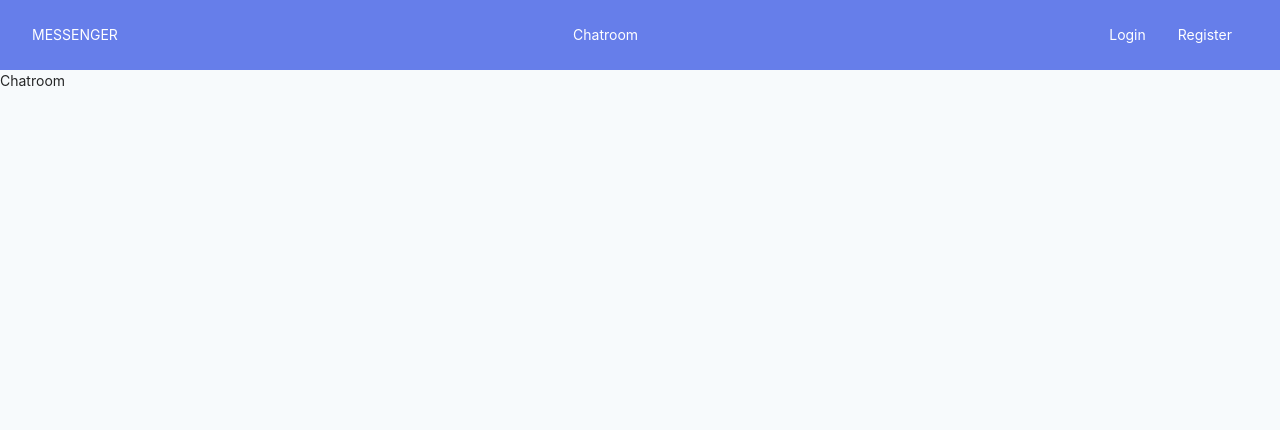
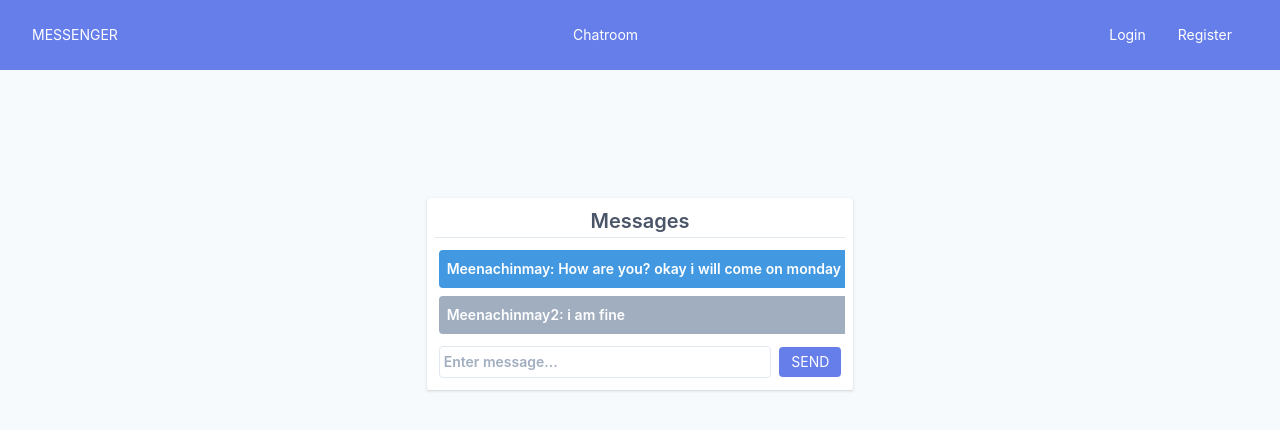
Before and after one commit to Meenachinmay/new_chat_RJS, a React (Create React App) app in the folder client/: page /chatroom/1 in a window 1280 px wide. Shown: the top 430 px of the page. Built offline with nearby package versions, Linux system fonts and the light colour scheme; no server answers.

Commit message:
chat room ui added

```diff
--- a/client/src/Pages/Chatroom.js
+++ b/client/src/Pages/Chatroom.js
@@ -1,21 +1,54 @@
 import React, { useEffect, useState } from 'react';
-import io from 'socket.io-client';
+import { connectToSocket, disconnectToSocket } from '../_actions/chatRoomActions';
 
+import { useDispatch } from 'react-redux';
 
 const Chatroom = ({ match }) => {
 
-    const socket = io.connect('http://localhost:4000');
+    const chatRoomID = match.params.id;
+    const [newmessage, setNewMessage] = useState("");
+
     const [query, setQuery] = useState(false);
+    const dispatch = useDispatch();
 
-    useEffect(() => {
-        socket.on('testing', data => console.log(data));
+    const handleSubmit = (e) => {
+        e.preventDefault();
 
-        // eslint-disable-next-line
-    },[query]);
+        console.log(newmessage)
+    }
+
+    // useEffect(() => {
+    //     dispatch(connectToSocket());
+
+    //     return ( () => {
+    //         dispatch(disconnectToSocket());
+    //     })
+    //     // eslint-disable-next-line
+    // },[query]);
 
     return (
-        <div>
-            Chatroom
+        <div className="flex-shrink-0 mx-auto w-1/3 shadow">
+            <div className="p-2 mt-32 rounded-md bg-white overflow-hidden">
+                <p className="text-center text-xl text-gray-700 font-semibold border-b">Messages</p>
+                <div className="p-1 mt-2 overflow-auto" style={{ maxHeight: '350px'}}>
+                    <div className="flex" style={{ maxWidth: '400px'}}>
+                        <div className="flex bg-blue-500 text-white font-semibold p-2 rounded">
+                            <p>Meenachinmay:</p>
+                            <p className="ml-1" style={{ width: '300px'}}>How are you? okay i will come on monday</p>
+                        </div>
+                    </div>
+                    <div className="flex flex-shrink-0 mt-2">
+                        <div className="flex bg-gray-500 text-white font-semibold p-2 rounded">
+                            <p>Meenachinmay2:</p>
+                            <p className="ml-1" style={{ width: '300px'}}>i am fine</p>
+                        </div>
+                    </div>
+                </div>
+                <div className="flex flex-shrink-0 justify-between items-center p-1 mt-1">
+                    <input type="text" onChange={(e) => setNewMessage(e.target.value)} className="border rounded text-sm font-semibold py-1 px-1  w-full focus:outline-none" placeholder="Enter message..."/>
+                    <button onClick={handleSubmit} className="bg-indigo-500 p-1 rounded text-white px-3 ml-2 focus:outline-none uppercase" >Send</button>
+                </div>
+            </div>
         </div>
     )
 }
--- a/client/src/_actions/chatRoomActions.js
+++ b/client/src/_actions/chatRoomActions.js
@@ -0,0 +1,20 @@
+import { CONNECT_TO_SOCKET, DISCONNECT_TO_SOCKET } from './types';
+import io from 'socket.io-client';
+
+export const connectToSocket = () => dispatch => {
+    const socket = io.connect('http://localhost:4000');
+
+    socket.on('testing', data => console.log(data));
+
+    dispatch ({
+        type: CONNECT_TO_SOCKET,
+        payload: true
+    })
+}
+
+export const disconnectToSocket = () => dispatch => {
+    dispatch({
+        type: DISCONNECT_TO_SOCKET,
+        payload: false
+    })
+}
--- a/client/src/_actions/types.js
+++ b/client/src/_actions/types.js
@@ -11,3 +11,4 @@ export const RESET_NOTIFICATION = '[resetting notification] reset_notification';
 export const SET_LOADING = '[loading] loading';
 export const UNSET_LOADING = '[unset loding] unset_loading';
 export const CONNECT_TO_SOCKET = '[connecting to socket] socket_connection';
+export const DISCONNECT_TO_SOCKET = '[disconnecting to socket] socket_disconnect';
--- a/client/src/_reducers/chatReducer.js
+++ b/client/src/_reducers/chatReducer.js
@@ -1,7 +1,8 @@
-import { GET_ALL_CHATROOMS } from '../_actions/types';
+import { GET_ALL_CHATROOMS, CONNECT_TO_SOCKET, DISCONNECT_TO_SOCKET } from '../_actions/types';
 
 const initialState = {
-    chatRooms: []
+    chatRooms: [],
+    connectedToSocket: false
 }
 
 const chatReducer = (state = initialState, action) => {
@@ -9,6 +10,14 @@ const chatReducer = (state = initialState, action) => {
         case GET_ALL_CHATROOMS:
             return {
                 ...state, chatRooms: action.payload
+            }
+        case CONNECT_TO_SOCKET:
+            return {
+                ...state, connectedToSocket: action.payload
+            }
+        case DISCONNECT_TO_SOCKET:
+            return {
+                ...state, connectedToSocket: action.payload
             }
         default:
             return {
```
